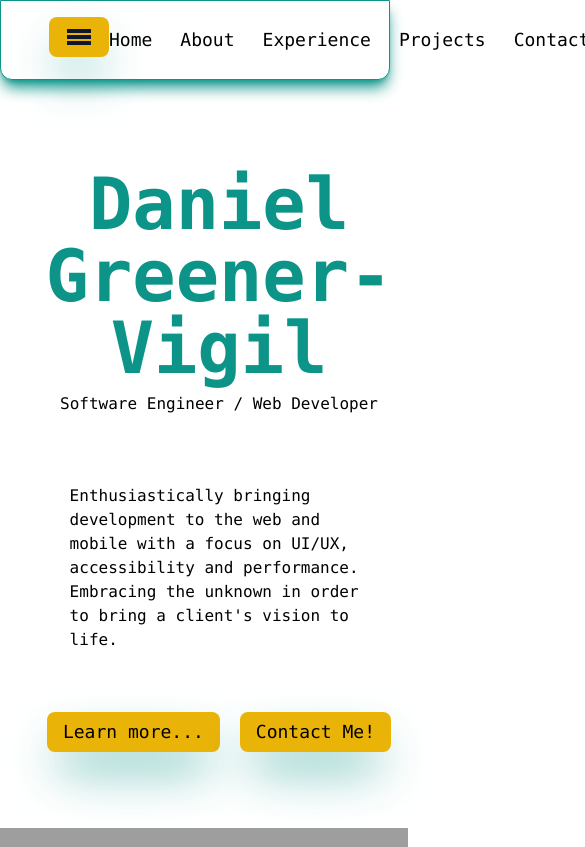
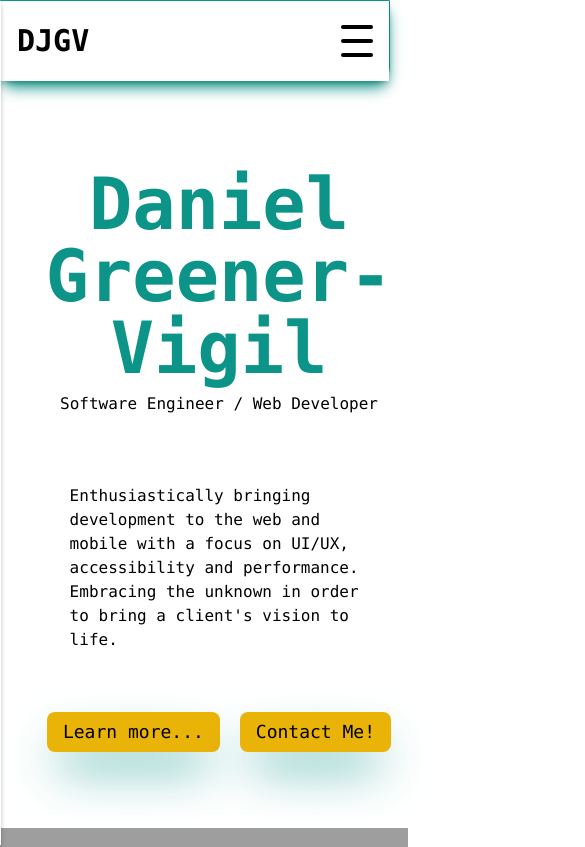
Before and after one commit to greenervigil/next-portfolio, a Next.js app: page / in a window 390 px wide. Shown: the top 847 px of the page, 585 px wide, since content can reach past the window. Built offline with nearby package versions, Linux system fonts and the light colour scheme; grey boxes are pictures that could not be loaded.

Commit message:
closes #16 mobile navbar

```diff
--- a/components/navbar/navbar.tsx
+++ b/components/navbar/navbar.tsx
@@ -13,28 +13,48 @@ const MENU_LIST = [
 ]
 
 const Navbar: React.FC = () => {
+    const [open, setOpen] = React.useState(false)
     const [navActive, setNavActive] = React.useState(false);
     const [activeIdx, setActiveIdx] = React.useState(-1);
 
     return (
         <header className="w-full bg-white h-20 sticky z-30 top-0 shadow-lg shadow-teal-600 border border-solid border-teal-600 rounded-b-xl dark:bg-black">
-            <nav className="flex justify-between items-center text-center p-4 ml-8">
-                <Link href="/">
-                    <Image src="/../public/favicon.ico" height={50} width={50} alt="greenervigil logo"/>
-                </Link>
-                <div className="block lg:hidden">
-                    <Button
-                        aria-controls="navbar-menu"
-                        aria-label="Toggle menu"
-                        aria-expanded="false"
-                        onClick={() => setNavActive(!navActive)}
+            <nav className="font-mono flex filter drop-shadow-md bg-white dark:bg-black px-4 py-4 h-20 items-center">
+                <div className={`absolute top-0 left-0 h-screen w-screen bg-white dark:bg-black transform ${open ? "-translate-x-0" : "-translate-x-full"} transition-transform duration-300 ease-in-out filter drop-shadow-md `}>
+                    <div className="flex items-center justify-center filter drop-shadow-md bg-white dark:bg-black h-20">
+                        {/*logo container*/}
+                        <Link href="/"><a className="text-xl font-semibold">DJGV</a></Link>
+                    </div>
+                    <div className="flex flex-col text-center mt-7 gap-5">
+                        {MENU_LIST.map((menu, idx) => (
+                            <div
+                                onClick={() => {
+                                    setActiveIdx(idx);
+                                    setNavActive(false);
+                                    setOpen(false)
+                                }}
+                                key={menu.text}
                             >
-                        <span className="block w-6 h-1 m-0.5 bg-slate-900"></span>
-                        <span className="block w-6 h-1 m-0.5 bg-slate-900"></span>
-                        <span className="block w-6 h-1 m-0.5 bg-slate-900"></span>
-                    </Button>
+                                <NavItem active={activeIdx === idx} {...menu} />
                             </div>
-                <div className={`${navActive ? "active" : ""} flex gap-7 right-10 font-mono`}>
+                        ))}
+                    </div>
+                </div>
+                <div className="w-3/12 flex items-center">
+                    <Link href="/"><a className="text-3xl font-semibold">DJGV</a></Link>
+                </div>
+                <div className="w-9/12 flex justify-end items-center">
+
+                    <div className="z-50 flex relative w-8 h-8 flex-col justify-between items-center md:hidden" onClick={() => {
+                        setOpen(!open)
+                    }}>
+                        {/* hamburger button */}
+                        <span className={`h-1 w-full bg-black dark:bg-white rounded-lg transform transition duration-300 ease-in-out ${open ? "rotate-45 translate-y-3.5" : ""}`} />
+                        <span className={`h-1 w-full bg-black dark:bg-white rounded-lg transition-all duration-300 ease-in-out ${open ? "w-0" : "w-full"}`} />
+                        <span className={`h-1 w-full bg-black dark:bg-white rounded-lg transform transition duration-300 ease-in-out ${open ? "-rotate-45 -translate-y-3.5" : ""}`} />
+                    </div>
+
+                    <div className="hidden md:flex md:gap-10">
                         {MENU_LIST.map((menu, idx) => (
                             <div
                                 onClick={() => {
@@ -47,6 +67,7 @@ const Navbar: React.FC = () => {
                             </div>
                         ))}
                     </div>
+                </div>
             </nav>
         </header>
     )
```
Lines whose indentation alone changed are shown as unchanged.
